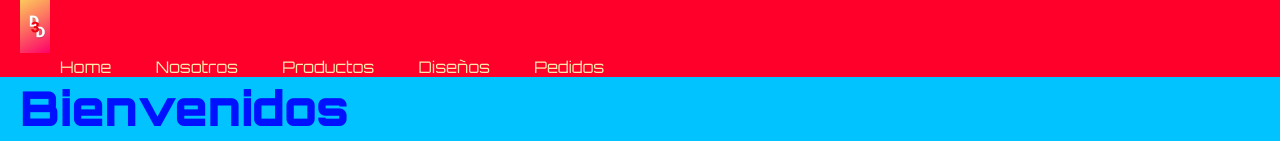
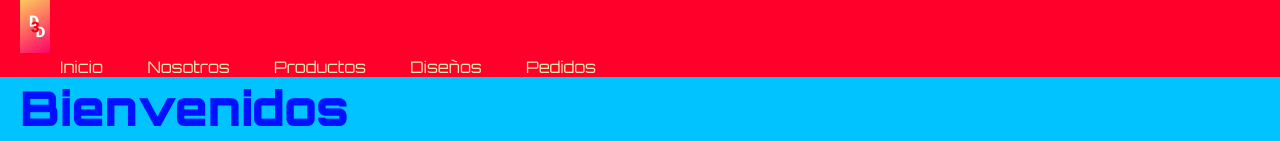
Before and after one commit to waldfernandez/Preentrega3Fernandez, a plain HTML site: page index.html in a window 1280 px wide. Shown: the top 141 px of the page. Drawn offline with Linux system fonts and the light colour scheme.

Commit message:
cambio "Home" por "Inicio"

```diff
--- a/index.html
+++ b/index.html
@@ -19,7 +19,7 @@
             <img src="./imagenes/diseño3D.png.jpg" alt="Logo" width="30">
             <nav>
                 <ul>
-                    <li><a href="#">Home</a></li>
+                    <li><a href="#">Inicio</a></li>
                     <li><a href="./pages/nosotros.html">Nosotros</a></li>
                     <li><a href="./pages/productos.html">Productos</a></li>
                     <li><a href="./pages/diseños.html">Diseños</a></li>
```
